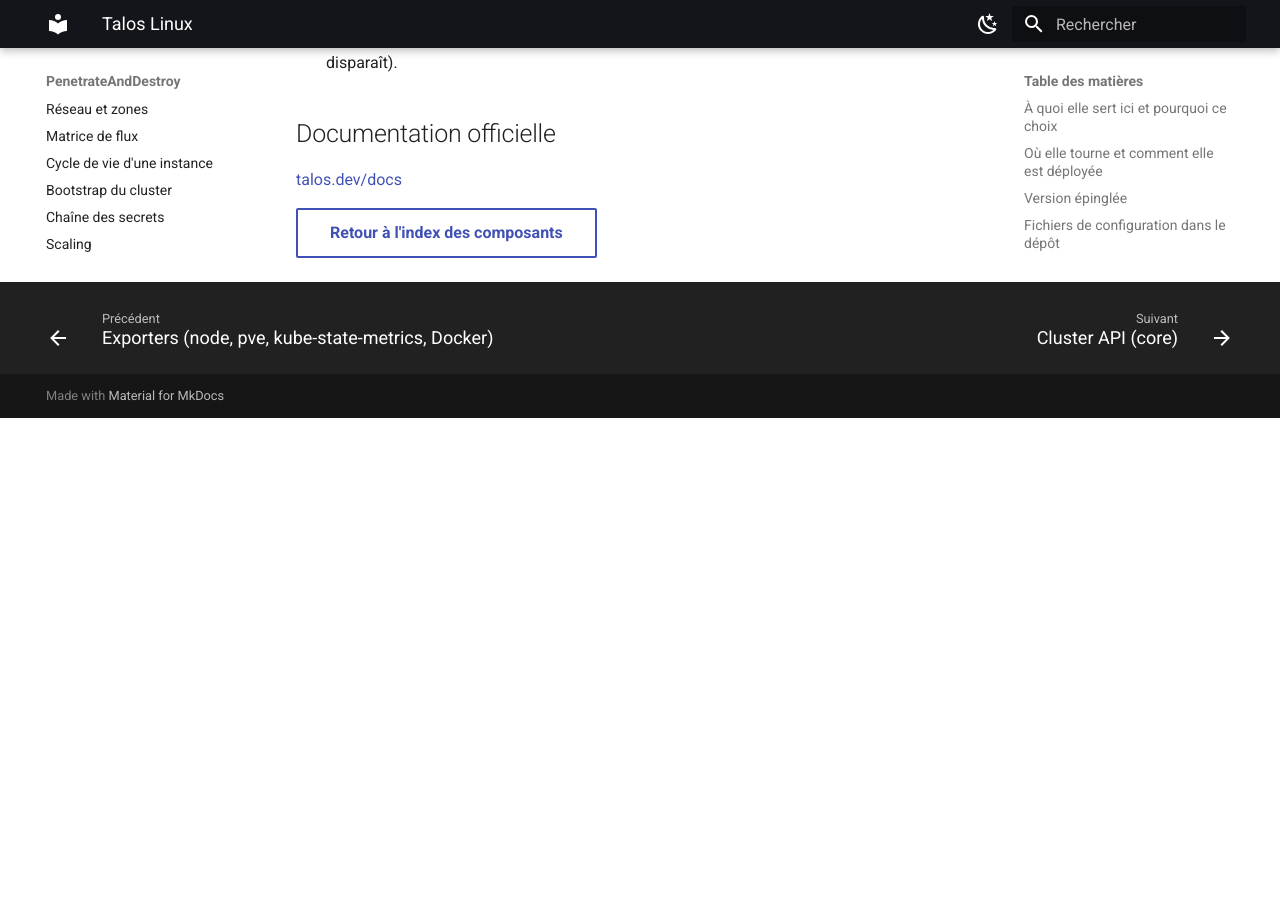
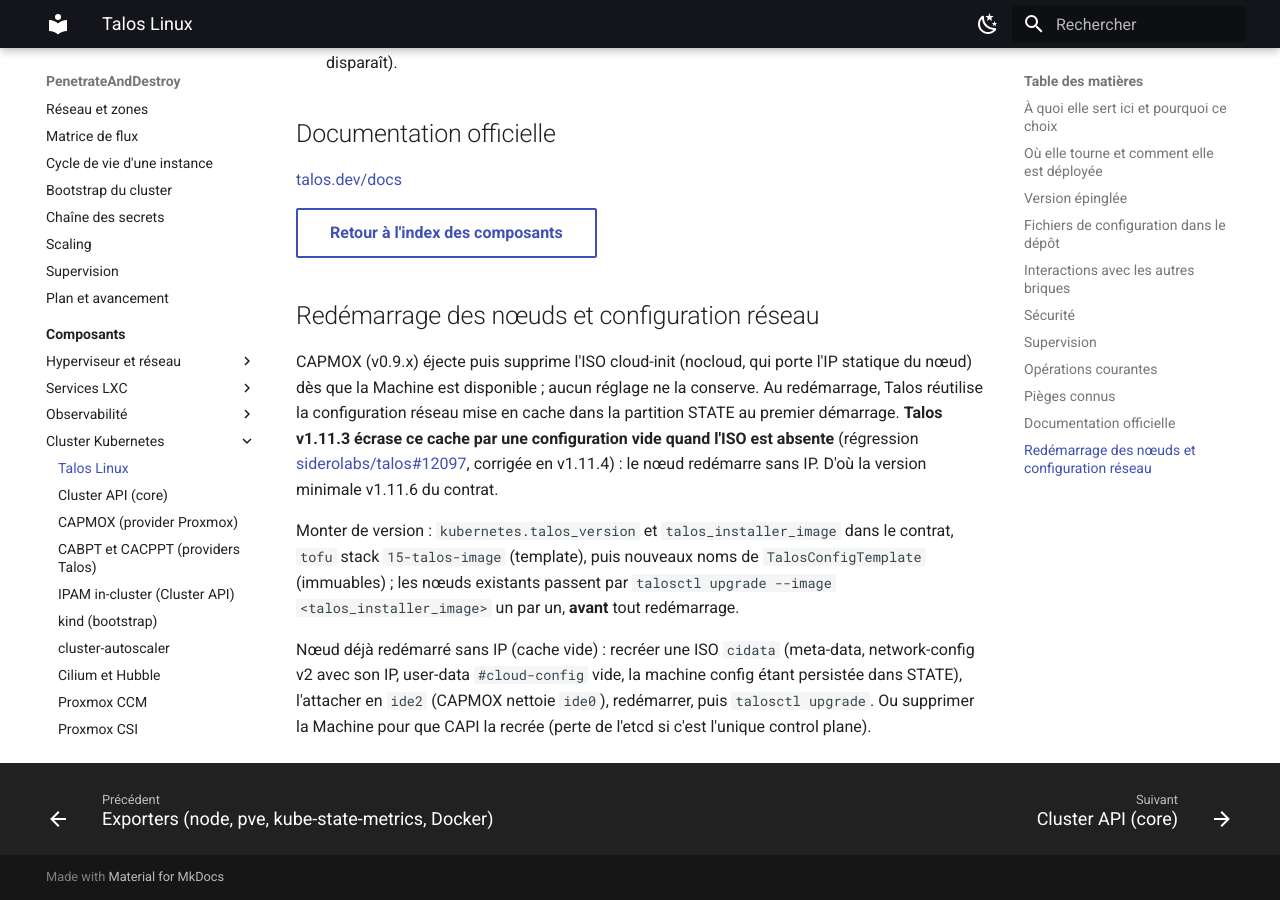
Before and after one commit to kim-tsr/penetrate-and-destroy, an MkDocs documentation site: the page built from docs/composants/talos.md, in a window 1280 px wide and 900 px high, scrolled down 2484 px. Built offline with MkDocs 1.6.1 and Material for MkDocs 9.7.7, drawn with Linux system fonts in a browser that asks for light colours; before the commit the page ends 2902 px from its top, so only the background shows below that; some of the changed text lies outside the part shown.

Commit message:
fix(talos): v1.11.6 (v1.11.3 perd l'IP des nœuds au redémarrage une fois l'ISO cloud-init retirée par CAPMOX, siderolabs/talos#12097)

```diff
--- a/docs/composants/talos.md
+++ b/docs/composants/talos.md
@@ -1,6 +1,6 @@
 # Talos Linux
 
-**Couche** : Cluster Kubernetes · **Où** : VM Proxmox (control plane en zone PROD, workers PROD et CHALLENGES) · **Version** : v1.11.3 (Kubernetes v1.34.1)
+**Couche** : Cluster Kubernetes · **Où** : VM Proxmox (control plane en zone PROD, workers PROD et CHALLENGES) · **Version** : v1.11.6 (Kubernetes v1.34.1)
 
 ## À quoi elle sert ici et pourquoi ce choix
 
@@ -18,10 +18,10 @@
 
 | Élément | Valeur | Où |
 |---|---|---|
-| Talos | v1.11.3 | `infra/contracts.yaml` (`kubernetes.talos_version`) |
+| Talos | v1.11.6 | `infra/contracts.yaml` (`kubernetes.talos_version`) |
 | Kubernetes | v1.34.1 | `kubernetes.kubernetes_version` |
 | schematic Image Factory | `ce4c9805...c7515` | `kubernetes.talos_schematic_id` |
-| image d'installation | `factory.talos.dev/nocloud-installer/<schematic>:v1.11.3` | `kubernetes.talos_installer_image` |
+| image d'installation | `factory.talos.dev/nocloud-installer/<schematic>:v1.11.6` | `kubernetes.talos_installer_image` |
 | provider tofu | `siderolabs/talos` 0.12.0 | `infra/tofu/stacks/15-talos-image/versions.tf` |
 
 ## Fichiers de configuration dans le dépôt
@@ -69,3 +69,20 @@
 [talos.dev/docs](https://www.talos.dev/latest/)
 
 [Retour à l'index des composants](index.md){ .md-button }
+
+## Redémarrage des nœuds et configuration réseau
+
+CAPMOX (v0.9.x) éjecte puis supprime l'ISO cloud-init (nocloud, qui porte l'IP statique du nœud) dès que la Machine est
+disponible ; aucun réglage ne la conserve. Au redémarrage, Talos réutilise la configuration réseau mise en cache dans
+la partition STATE au premier démarrage. **Talos v1.11.3 écrase ce cache par une configuration vide quand l'ISO est
+absente** (régression [siderolabs/talos#12097](https://github.com/siderolabs/talos/issues/12097), corrigée en v1.11.4) :
+le nœud redémarre sans IP. D'où la version minimale v1.11.6 du contrat.
+
+Monter de version : `kubernetes.talos_version` et `talos_installer_image` dans le contrat, `tofu` stack `15-talos-image`
+(template), puis nouveaux noms de `TalosConfigTemplate` (immuables) ; les nœuds existants passent par
+`talosctl upgrade --image <talos_installer_image>` un par un, **avant** tout redémarrage.
+
+Nœud déjà redémarré sans IP (cache vide) : recréer une ISO `cidata` (meta-data, network-config v2 avec son IP, user-data
+`#cloud-config` vide, la machine config étant persistée dans STATE), l'attacher en `ide2` (CAPMOX nettoie `ide0`),
+redémarrer, puis `talosctl upgrade`. Ou supprimer la Machine pour que CAPI la recrée (perte de l'etcd si c'est l'unique
+control plane).
```
Also changed, not shown: docs/composants/index.md (+1 -1 lines), docs/guide-deploiement.md (+1 -0 lines), 6 other files.
